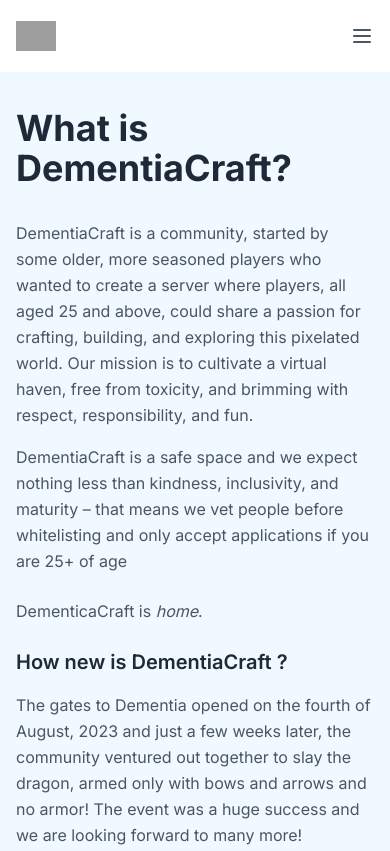
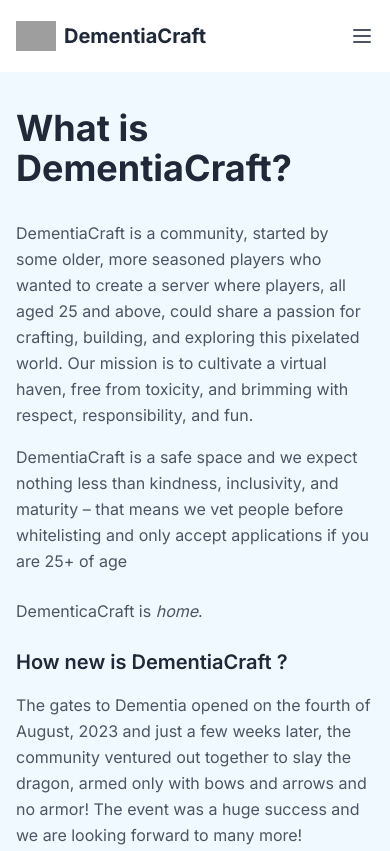
Before and after one commit to DementiaCraft/dementiacraft.github.io, a plain HTML site: page index.html in a window 390 px wide. Shown: the top 851 px of the page. Drawn offline with nearby package versions, Linux system fonts and the light colour scheme; grey boxes are pictures that could not be loaded.

Commit message:
Update index.html
Making sure the site name in the header is visible on mobile

```diff
--- a/index.html
+++ b/index.html
@@ -105,7 +105,7 @@
                 <!-- Logo -->
                 <a href="#about" class="flex items-center space-x-2">
                     <div class="w-10 h-10 rounded-full flex items-center justify-center text-white font-bold text-xl scale-in"><img src="https://i.imgur.com/QuAwDCo.png"></div>
-                    <span class="text-xl font-bold text-gray-800 hidden sm:block">DementiaCraft</span>
+                    <span class="text-xl font-bold text-gray-800 sm:block">DementiaCraft</span>
                 </a>
 
                 <!-- Desktop Navigation -->
```
